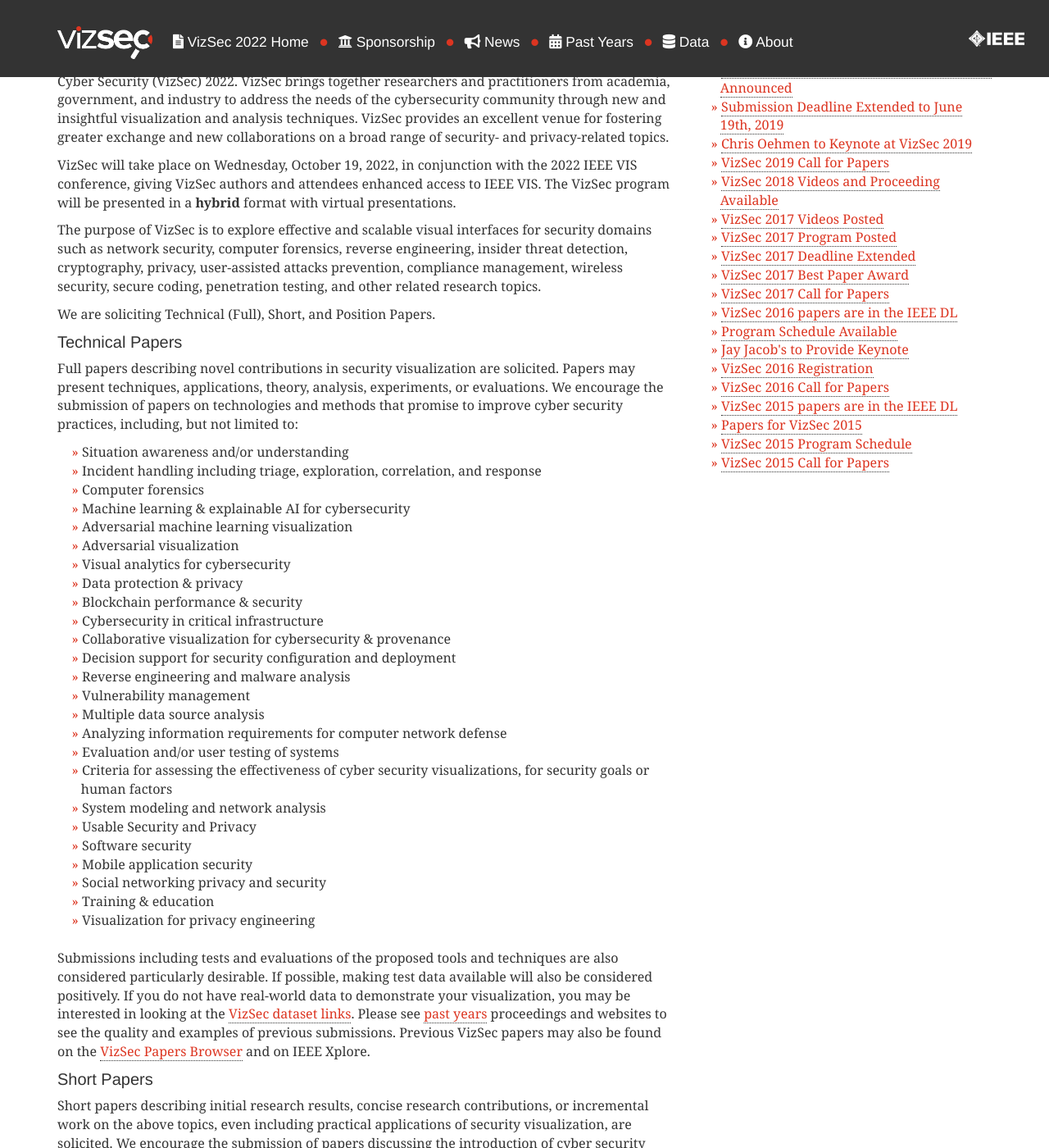
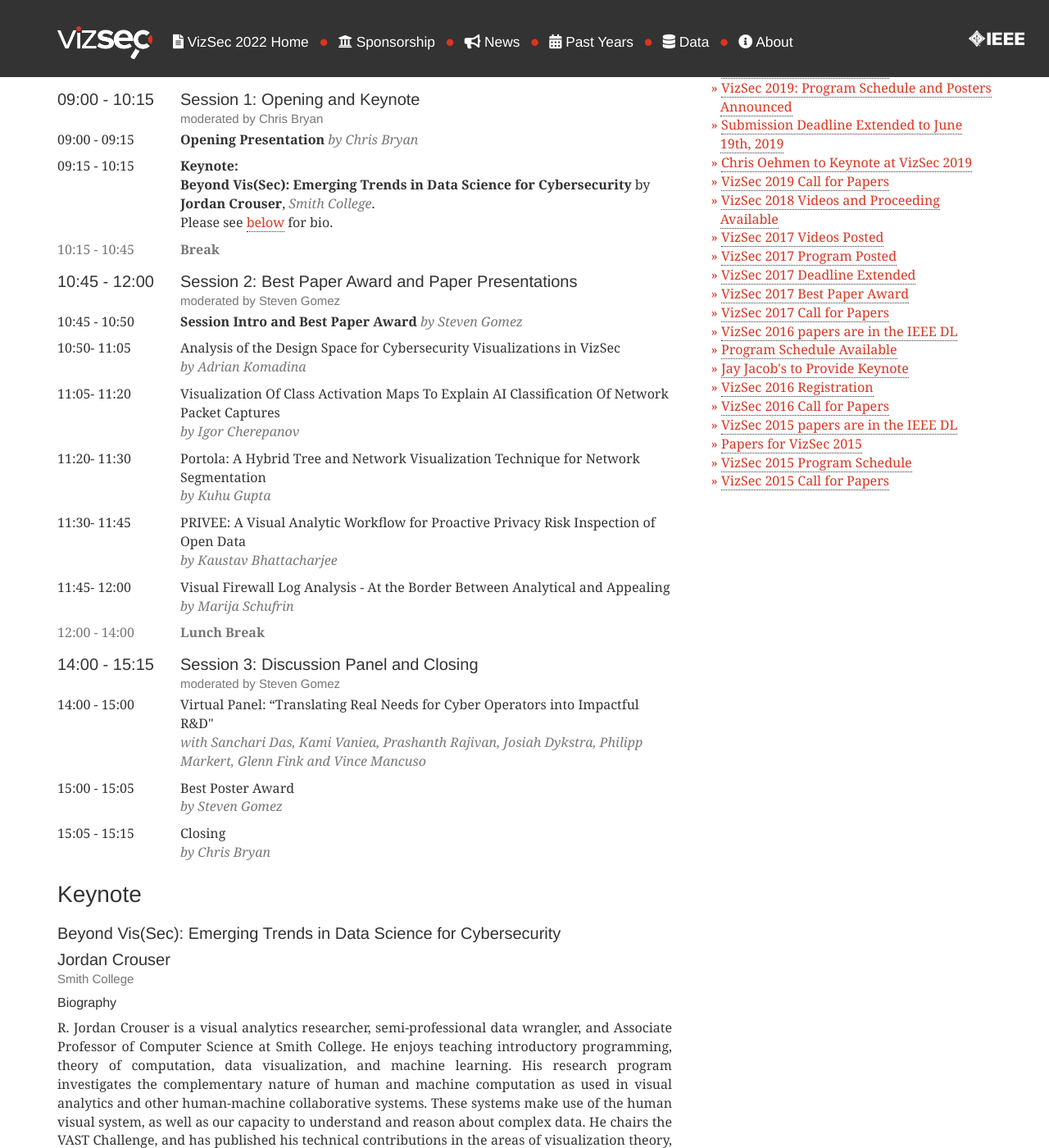
Before and after one commit to vizsec/vizsec.github.io, a Jekyll site: the page built from vizsec2022/index.html, in a window 1280 px wide and 1400 px high, scrolled down 453 px. Shown: the whole window at 82% size. Built offline with Jekyll 4.4.1, drawn with Linux system fonts in a browser that asks for light colours; nearby versions of some CDN libraries; some of the changed text lies outside the part shown.

Commit message:
add program, update committee

```diff
--- a/vizsec2022/index.html
+++ b/vizsec2022/index.html
@@ -20,8 +20,130 @@
 <p><em>Questions?</em> Please email <a href="mailto:chair@vizsec.org">chair@vizsec.org</a> for questions regarding
     VizSec 2022.</p>
 
-<!--<a class="page-anchor" id="program"></a>-->
-<!--<h3>Program</h3>-->
+<a class="page-anchor" id="program"></a>
+<h3>Program</h3>
+<p>All times are Central Time (USA CDT, UTC-5)</p>
+
+<div id="session1" class="col-md-12">
+    <div class="row"><strong><h4> <div class="session-time">09:00 - 10:15</div>
+        <div class="session-title">Session 1: Opening and Keynote
+            <br/> <small>moderated by Chris Bryan</small><br/></div></h4></strong></div>
+
+    <div class="row slot">
+        <div class="session-time">09:00 - 09:15</div>
+        <div class="session-title"><strong>Opening Presentation </strong><em class="text-muted"> by Chris Bryan</em></div>
+    </div>
+
+    <div class="row slot">
+        <div class="session-time">09:15 - 10:15</div>
+        <div class="session-title"><strong>Keynote: </br> Beyond Vis(Sec): Emerging Trends in Data Science for Cybersecurity</strong> by <strong>Jordan Crouser</strong>,
+            <em class="text-muted">Smith College</em>. </br>Please see <a href="#keynote">below</a> for bio.
+        </div>
+
+    </div>
+
+    <div class="text-muted row slot">
+        <div class="session-time">10:15 - 10:45</div>
+        <div class="session-title"><strong>Break</strong></div>
+    </div>
+</div>
+
+<div id="session2" class="col-md-12">
+    <div class="row"><h4> <div class="session-time">10:45 - 12:00</div>
+        <div class="session-title">Session 2: Best Paper Award and Paper Presentations
+            <br/> <small>moderated by Steven Gomez</small><br/></div></h4></div>
+
+    <div class="row slot">
+        <div class="session-time">10:45 - 10:50</div>
+        <div class="session-title"><strong>Session Intro and Best Paper Award</strong><em class="text-muted"> by Steven Gomez</em></div>
+    </div>
+
+    <div class="row slot">
+        <div class="session-time">10:50- 11:05</div>
+        <div class="session-title">Analysis of the Design Space for Cybersecurity Visualizations in VizSec
+            </br><em class="text-muted">by Adrian Komadina</em>
+        </div>
+    </div>
+
+    <div class="row slot">
+        <div class="session-time">11:05- 11:20</div>
+        <div class="session-title">Visualization Of Class Activation Maps To Explain AI Classification Of Network Packet Captures
+            </br><em class="text-muted">by Igor Cherepanov</em>
+        </div>
+    </div>
+
+    <div class="row slot">
+        <div class="session-time">11:20- 11:30</div>
+        <div class="session-title">Portola: A Hybrid Tree and Network Visualization Technique for Network Segmentation
+            </br><em class="text-muted">by Kuhu Gupta</em>
+        </div>
+    </div>
+
+    <div class="row slot">
+        <div class="session-time">11:30- 11:45</div>
+        <div class="session-title">PRIVEE: A Visual Analytic Workflow for Proactive Privacy Risk Inspection of Open Data
+            </br><em class="text-muted">by Kaustav Bhattacharjee</em>
+        </div>
+    </div>
+
+    <div class="row slot">
+        <div class="session-time">11:45- 12:00</div>
+        <div class="session-title">Visual Firewall Log Analysis - At the Border Between Analytical and Appealing
+            </br><em class="text-muted">by Marija Schufrin</em>
+        </div>
+    </div>
+
+    <div class="text-muted row slot">
+        <div class="session-time">12:00 - 14:00</div>
+        <div class="session-title"><strong>Lunch Break</strong></div>
+    </div>
+</div>
+
+<div id="session3" class="col-md-12">
+    <div class="row"><h4> <div class="session-time">14:00 - 15:15</div>
+        <div class="session-title">Session 3: Discussion Panel and Closing
+            <br/> <small>moderated by Steven Gomez</small><br/></div></h4></div>
+
+    <div class="row slot">
+        <div class="session-time">14:00 - 15:00</div>
+        <div class="session-title">Virtual Panel: “Translating Real Needs for Cyber Operators into Impactful R&D"
+            </br><em class="text-muted">with Sanchari Das, Kami Vaniea, Prashanth Rajivan, Josiah Dykstra, Philipp Markert, Glenn Fink and Vince Mancuso</em>
+        </div>
+    </div>
+
+    <div class="row slot">
+        <div class="session-time">15:00 - 15:05</div>
+        <div class="session-title">Best Poster Award
+            </br><em class="text-muted">by Steven Gomez</em>
+        </div>
+    </div>
+
+    <div class="row slot">
+        <div class="session-time">15:05 - 15:15</div>
+        <div class="session-title">Closing
+            </br><em class="text-muted">by Chris Bryan</em>
+        </div>
+    </div>
+</div>
+
+<div id="keynote" class="page-anchor">
+    <h3 >Keynote</h3>
+    <h4>Beyond Vis(Sec): Emerging Trends in Data Science for Cybersecurity</h4>
+    <h4 class="media-heading">Jordan Crouser<br/><small>Smith College</small></h4>
+
+<!--    <img class="pull-right img-thumbnail" src="/assets/img/john-large.jpg" alt="John Goodall"-->
+<!--         style="margin-left: 6px; margin-bottom: 2px; height: 350px">-->
+
+    <h5>Biography</h5>
+
+    <p style="text-align: justify">R. Jordan Crouser is a visual analytics researcher, semi-professional data wrangler, and Associate Professor of Computer Science at Smith College.
+        He enjoys teaching introductory programming, theory of computation, data visualization, and machine learning.
+        His research program investigates the complementary nature of human and machine computation as used in visual analytics and other human-machine collaborative systems.
+        These systems make use of the human visual system, as well as our capacity to understand and reason about complex data.
+        He chairs the VAST Challenge, and has published his technical contributions in the areas of visualization theory, human-computer interaction, educational technology, visual analytics systems and human computation.
+        Prior to returning to academia, Crouser spent two years doing research and building analytical tools at MIT Lincoln Laboratory.
+    </p>
+</div>
 
 <a class="page-anchor" id="cfp"></a>
 <h3>VizSec 2022 Call for Papers</h3>
@@ -179,7 +301,7 @@
         Author notifications
     </p>
     <p>
-        <strong><span style="display: inline-block; width: 120px;">Aug 08, 2022</span></strong>
+        <strong><span style="display: inline-block; width: 120px; text-decoration: line-through">Aug 08, 2022</span></strong>
         <strong><span style="display: inline-block; width: 120px;"></span></strong>
         Camera ready submissions and copyright forms due
     </p>
@@ -193,17 +315,17 @@
     </p>
     <p>
         <strong><span style="display: inline-block; width: 120px; text-decoration: line-through">Aug 08, 2022</span></strong>
-        <strong><span style="display: inline-block; width: 120px;">Aug 14, 2022</span></strong>
+        <strong><span style="display: inline-block; width: 120px; text-decoration: line-through">Aug 14, 2022</span></strong>
         Poster Author notifications
     </p>
     <p>
-        <strong><span style="display: inline-block; width: 120px;">Sep 01, 2022</span></strong>
+        <strong><span style="display: inline-block; width: 120px; text-decoration: line-through">Sep 01, 2022</span></strong>
         <strong><span style="display: inline-block; width: 120px;"></span></strong>
         Video Preview (optional)
     </p>
     <p>
         <strong><span style="display: inline-block; width: 120px; text-decoration: line-through">Sep 01, 2022</span></strong>
-        <strong><span style="display: inline-block; width: 120px;">Sep 05, 2022</span></strong>
+        <strong><span style="display: inline-block; width: 120px; text-decoration: line-through">Sep 05, 2022</span></strong>
         Camera-ready abstract and poster PDF
     </p>
 
```
Also changed, not shown: _data/y2022-program_committee.yml (+12 -9 lines), _posts/2022-04-21-CFP.md (+4 -4 lines), _posts/2022-10-04-Program.md (added, +11 -0 lines).
